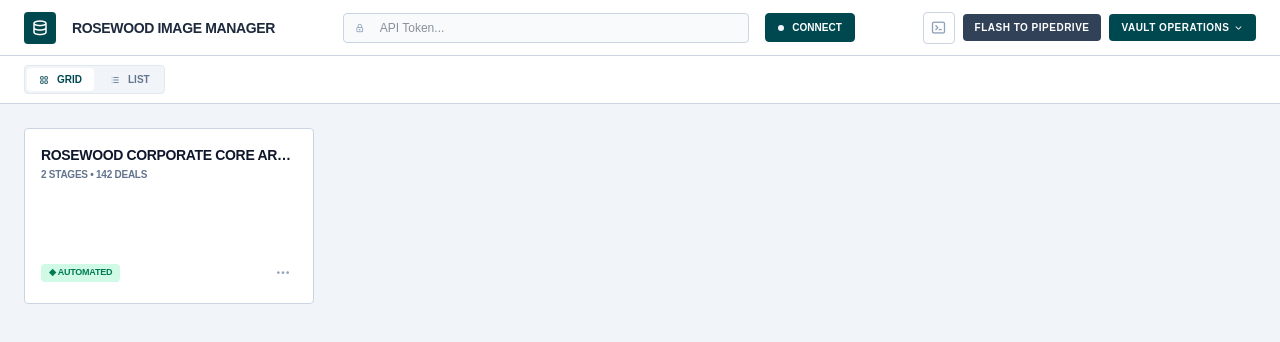
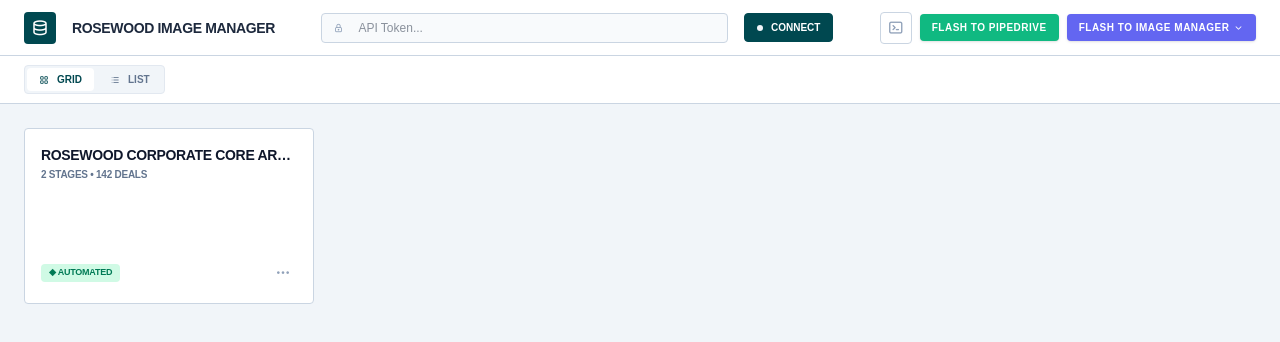
Before and after one commit to michaelfall-collab/rosewood-engine, a Next.js app: page / in a window 1280 px wide. Shown: the top 342 px of the page. Built offline with nearby package versions, Linux system fonts and the light colour scheme.

Commit message:
fix(ui): enhance telemetry log display and update button styles in dashboard

```diff
--- a/app/page.tsx
+++ b/app/page.tsx
@@ -302,12 +302,12 @@
                   <span className="text-[9px] font-black uppercase tracking-widest text-slate-500">Execution Telemetry // Local Stack</span>
                   <button onClick={() => setTelemetryLogs([])} className="text-[9px] font-bold uppercase text-rose-500 hover:text-rose-400">Clear</button>
                 </div>
-                <div className="flex-1 flex flex-col h-full overflow-y-auto p-4 space-y-2 font-mono text-[10px]">
+                <div className="flex-1 flex flex-col overflow-y-auto p-4 space-y-2 font-mono text-[10px]">
                   {telemetryLogs.length === 0 ? (
                     <div className="text-slate-400 italic py-8 text-center">No active data streams captured.</div>
                   ) : (
                     telemetryLogs.map((log, i) => (
-                      <div key={i} className="border border-slate-200 dark:border-slate-700 rounded overflow-hidden">
+                      <div key={i} className="border border-slate-200 dark:border-slate-700 rounded">
                         <div
                           onClick={() => setExpandedLogs(prev => prev.includes(i) ? prev.filter(idx => idx !== i) : [...prev, i])}
                           className="p-2 bg-slate-100 dark:bg-slate-800 flex items-center justify-between cursor-pointer hover:bg-slate-200 dark:hover:bg-slate-700"
@@ -333,19 +333,19 @@
             )}
           </div>
 
-          <button onClick={() => setFlashMode("pipedrive")} className="bg-slate-700 text-white hover:bg-slate-600 rounded-sm font-bold uppercase tracking-wider text-[10px] px-3 py-1.5">Flash to Pipedrive</button>
+          <button onClick={() => setFlashMode("pipedrive")} className="bg-[#10B981] text-white hover:bg-[#059669] rounded-sm font-bold uppercase tracking-wider text-[10px] px-3 py-1.5 shadow-sm transition-all">Flash to Pipedrive</button>
           <div className="relative">
             <button
               onClick={() => setOpenMenuId(openMenuId === 'vault' ? null : 'vault')}
               disabled={isProcessing}
-              className="bg-[#004850] text-white hover:bg-[#003840] rounded-sm font-bold uppercase tracking-wider text-[10px] px-3 py-1.5 flex items-center gap-1"
+              className="bg-[#6366F1] text-white hover:bg-[#4F46E5] rounded-sm font-bold uppercase tracking-wider text-[10px] px-3 py-1.5 flex items-center gap-1 shadow-sm transition-all"
             >
-              Vault Operations <i className="ti ti-chevron-down" />
+              Flash to Image Manager <i className="ti ti-chevron-down" />
             </button>
             {openMenuId === 'vault' && (
-              <div className="absolute right-0 top-9 w-40 bg-white dark:bg-slate-800 border border-slate-300 dark:border-slate-700 rounded overflow-hidden z-[50]">
-                <button onClick={() => { handleInboundNew(); setOpenMenuId(null); }} className="w-full text-left px-3 py-2 text-xs hover:bg-slate-50 dark:hover:bg-slate-700">Capture New Card</button>
-                <button onClick={() => { setFlashMode('rosewood'); setOpenMenuId(null); }} className="w-full text-left px-3 py-2 text-xs hover:bg-slate-50 dark:hover:bg-slate-700">Overwrite Existing</button>
+              <div className="absolute right-0 top-9 w-48 bg-white dark:bg-slate-800 border border-slate-300 dark:border-slate-700 rounded overflow-hidden z-[50] shadow-xl">
+                <button onClick={() => { handleInboundNew(); setOpenMenuId(null); }} className="w-full text-left px-3 py-2 text-xs hover:bg-slate-50 dark:hover:bg-slate-700 font-bold">Capture New Card</button>
+                <button onClick={() => { setFlashMode('rosewood'); setOpenMenuId(null); }} className="w-full text-left px-3 py-2 text-xs hover:bg-rose-50 dark:hover:bg-rose-900/20 text-rose-600 font-bold">Overwrite Existing</button>
               </div>
             )}
           </div>
```
